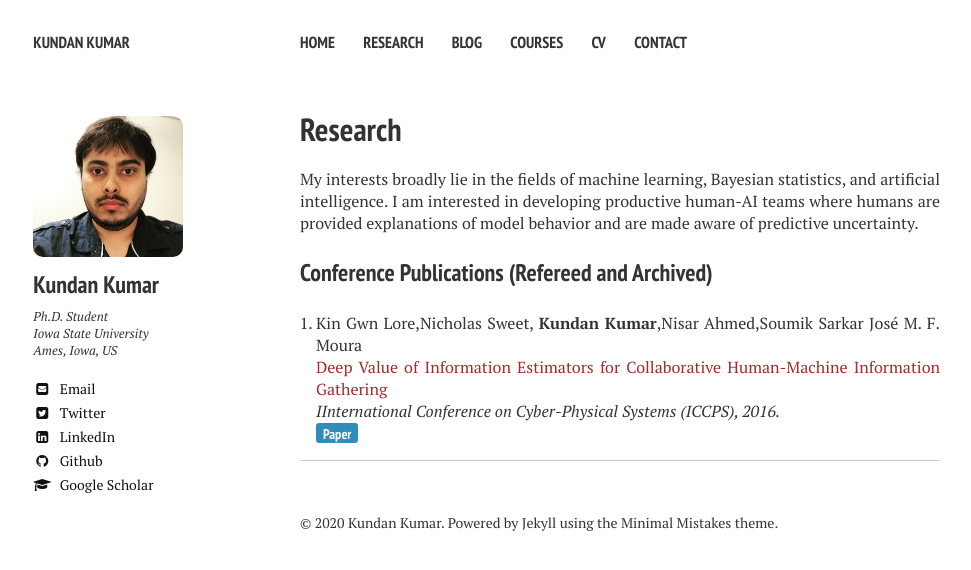
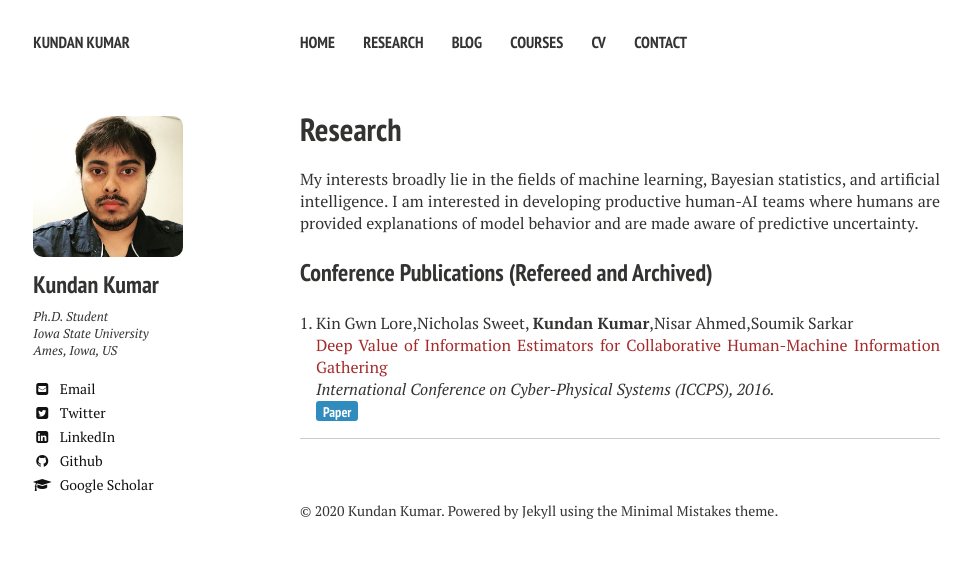
Before and after one commit to kundan7kumar/kundan7kumar.github.io, a Jekyll site: the page built from research/index.md, in a window 1280 px wide. Shown: the top 570 px of the page, without its empty margins (20-991 px from the left). Built offline with Jekyll 4.4.1, drawn with Linux system fonts in a browser that asks for light colours; nearby versions of some CDN libraries.

Commit message:
Update index.md

```diff
--- a/research/index.md
+++ b/research/index.md
@@ -11,7 +11,7 @@ I am interested in developing productive human-AI teams where humans are provide
 
 ### Conference Publications (Refereed and Archived)
 
-1. Kin Gwn Lore,Nicholas Sweet, **Kundan Kumar**,Nisar Ahmed,Soumik Sarkar Jos&eacute; M. F. Moura
+1. Kin Gwn Lore,Nicholas Sweet, **Kundan Kumar**,Nisar Ahmed,Soumik Sarkar
 [Deep Value of Information Estimators for Collaborative Human-Machine Information Gathering]()
-*IInternational Conference on Cyber-Physical Systems (ICCPS), 2016.*
+*International Conference on Cyber-Physical Systems (ICCPS), 2016.*
 [<button type="button" class="btn btn-info">Paper</button>](https://arxiv.org/abs/1512.07592)
```
